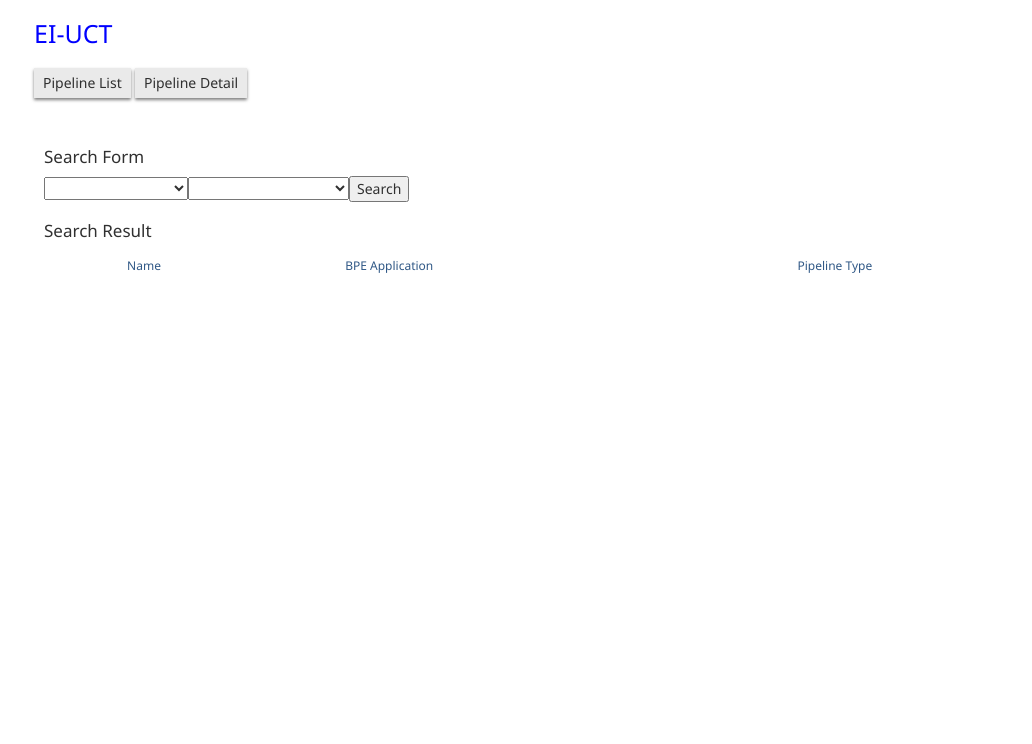
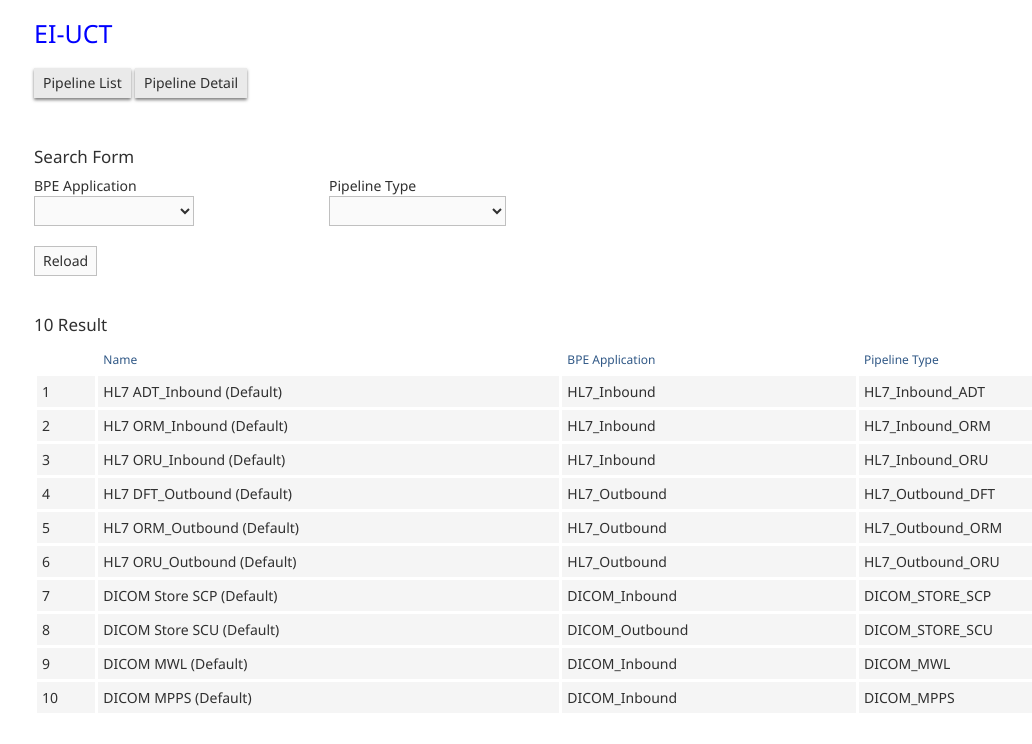
Before and after one commit to sevenbamboos/bpe-tool, an Angular app: page /pipeline/list in a window 1280 px wide. Shown: the top 744 px of the page, without its empty margins (36-1068 px from the left). Built offline with nearby package versions, Linux system fonts and the light colour scheme.

Commit message:
A working search screen

```diff
--- a/src/app/model/share.model.ts
+++ b/src/app/model/share.model.ts
@@ -1,8 +1,10 @@
 export enum BPEApplication {
-  HL7_Inbound, HL7_Outbound, DICOM_Inbound, DICOM_Outbound
+  HL7_Inbound = 1, HL7_Outbound, DICOM_Inbound, DICOM_Outbound
 }
 
+//TODO move the null logic into component
 export let BPEApplicationList = [
+    null,
     BPEApplication.HL7_Inbound,
     BPEApplication.HL7_Outbound,
     BPEApplication.DICOM_Inbound,
@@ -10,13 +12,15 @@ export let BPEApplicationList = [
 ];
 
 export enum PipelineType {
-  HL7_Inbound_ADT, HL7_Inbound_ORM, HL7_Inbound_ORU,
+  HL7_Inbound_ADT = 1, HL7_Inbound_ORM, HL7_Inbound_ORU,
   HL7_Outbound_DFT, HL7_Outbound_ORM, HL7_Outbound_ORU,
   DICOM_STORE_SCP, DICOM_STORE_SCU, DICOM_MWL,
   DICOM_FIND, DICOM_MPPS
 }
 
+//TODO move the null logic into component
 export let PipelineTypeList = [
+    null,
     PipelineType.HL7_Inbound_ADT,
     PipelineType.HL7_Inbound_ORM,
     PipelineType.HL7_Inbound_ORU,
--- a/src/app/pipeline/search-screen/search-screen.component.html
+++ b/src/app/pipeline/search-screen/search-screen.component.html
@@ -1,24 +1,46 @@
 <div class="container">
 
+  <div class="row">
     <h3>Search Form</h3>
     <form [formGroup]="searchForm" (ngSubmit)="search()">
-      <select formControlName="applicationSelect">
+
+      <div class="row">
+      <div class="col-md-3 form-group">
+        <label>BPE Application
+          <select class="form-control" formControlName="applicationSelect">
             <option *ngFor="let app of applications" [ngValue]="app.name">
               {{ app.value }}
             </option>
           </select>
-      <select formControlName="typeSelect">
+        </label>
+      </div>
+
+      <div class="col-md-3 form-group">
+        <label>Pipeline Type
+          <select class="form-control" formControlName="typeSelect">
             <option *ngFor="let ty of types" [ngValue]="ty.name">
               {{ ty.value }}
             </option>
           </select>
-      <button (click)="search()">Search</button>
+        </label>
+      </div>
+      </div>
+
+      <div class="row">
+      <div class="col-md-3 form-group">
+        <label>
+          <button class="form-control" (click)="reload()">Reload</button>
+        </label>
+      </div>
+      </div>
+
     </form>
   </div>
 
-<div class="container">
-  <h3>Search Result</h3>
-  <table class="table table-striped">
+  <div class="row">
+    <!--<h3 *ngIf="loading"><i>Loading ... </i></h3>-->
+    <h3>{{pipelines.length}} Result</h3>
+    <table class="table table-condensed">
       <thead>
         <tr>
           <th></th>
@@ -37,3 +59,5 @@
       </tbody>
     </table>
   </div>
+
+</div>
--- a/src/app/pipeline/search-screen/search-screen.component.ts
+++ b/src/app/pipeline/search-screen/search-screen.component.ts
@@ -1,8 +1,10 @@
 import { Component, OnInit } from '@angular/core';
-import { FormGroup, FormControl } from '@angular/forms';
+import { FormGroup, FormControl, FormBuilder } from '@angular/forms';
+import { Observable } from 'rxjs/Observable';
 import { BPEApplication, PipelineType, BPEApplicationList, PipelineTypeList } from '../../model/share.model';
 import { Pipeline } from '../../model/pipeline.model';
 import { StaticDataSource as Datasource } from '../../model/static.datasource';
+import 'rxjs/add/operator/finally';
 
 @Component({
   selector: 'app-search-screen',
@@ -14,12 +16,14 @@ export class SearchScreenComponent implements OnInit {
   //TODO extract it to a global space or provider
   private static isDebug:boolean = true;
 
-  private pipelines: Pipeline[] = [];
+  loading = false;
+  originalPipelines: Pipeline[] = [];
+  pipelines: Pipeline[] = [];
 
-  //TODO add empty option
+  //TODO put complicated part into sub-component
   applications = BPEApplicationList.map(li => {
     if (li === null) {
-      return { value: ''};
+      return { name: null, value: ''};
     }
     return {
       name: li,
@@ -28,57 +32,85 @@ export class SearchScreenComponent implements OnInit {
   });
 
   types = PipelineTypeList.map(li => {
+    if (li === null) {
+      return { name: null, value: ''};
+    }
     return {
       name: li,
       value: PipelineType[li]
     };
   });
 
-  searchForm = new FormGroup({
-    applicationSelect: new FormControl(this.applications[0]),
-    typeSelect: new FormControl(this.types[0]),
-  });
+  searchForm: FormGroup;
 
-  private getApplicationSelected() {
-    const appValue = this.searchForm.get('applicationSelect').value;
-    return appValue;
+  appChangeLog: string[] = [];
+
+  constructor(private ds: Datasource, private formBuilder: FormBuilder) {
+    this.createForm();
+    this.handleFormChange();
   }
 
-  private getTypeSelected() {
-    const typeValue = this.searchForm.get('typeSelect').value;
-    return typeValue;
+  ngOnInit() {
+    this.reload();
+  }
+
+  //TODO how to do filter based on Observable so that I can remove the unnecessary original copy?
+  search() {
+    this.pipelines = this.originalPipelines.filter(x=>{
+      return this._filterApplication(x) && this._filterType(x);
+    });
+  }
+
+  reload() {
+    this.loading = true;
+    let pipelines$ = this.ds.getPipelines();
+    this.ds.getPipelines().subscribe(data => {
+      this.originalPipelines = data;
+      this.search();
+    });
+    pipelines$.finally(() => this.loading = false);
+  }
+
+  private createForm() {
+    this.searchForm = this.formBuilder.group({
+      applicationSelect: '',
+      typeSelect: '',
+    });
+  }
+
+  private handleFormChange() {
+    this.getApplicationControl().valueChanges.forEach(
+      (value: string) => this.search()
+    );
+    this.getTypeControl().valueChanges.forEach(
+      (value: string) => this.search()
+    );
   }
 
   private _filterApplication = pipeline => {
-    const selected = this.getApplicationSelected();
-    if (typeof selected === 'undefined') {
+    const selected = this.getApplicationControl().value;
+    if (selected) {
+      return selected === pipeline.application;
+    } else {
       return true;
-    } else {
-      return selected === pipeline.application;
     }
   };
 
   private _filterType = pipeline => {
-    const selected = this.getTypeSelected();
-    if (typeof selected === 'undefined') {
+    const selected = this.getTypeControl().value;
+    if (selected) {
+      return selected === pipeline.type;
+    } else {
       return true;
-    } else {
-      return selected === pipeline.type;
     }
   };
 
-  constructor(private ds: Datasource) { }
-
-  ngOnInit() {
-    this.search();
+  private getApplicationControl() {
+    return this.searchForm.get('applicationSelect');
   }
 
-  search() {
-    this.ds.getPipelines().subscribe(data => {
-      this.pipelines = data.filter(x=>{
-        return this._filterApplication(x) && this._filterType(x);
-      });
-    });
+  private getTypeControl() {
+    return this.searchForm.get('typeSelect');
   }
 
   private debug(...args) {
```
Lines whose indentation alone changed are shown as unchanged.
